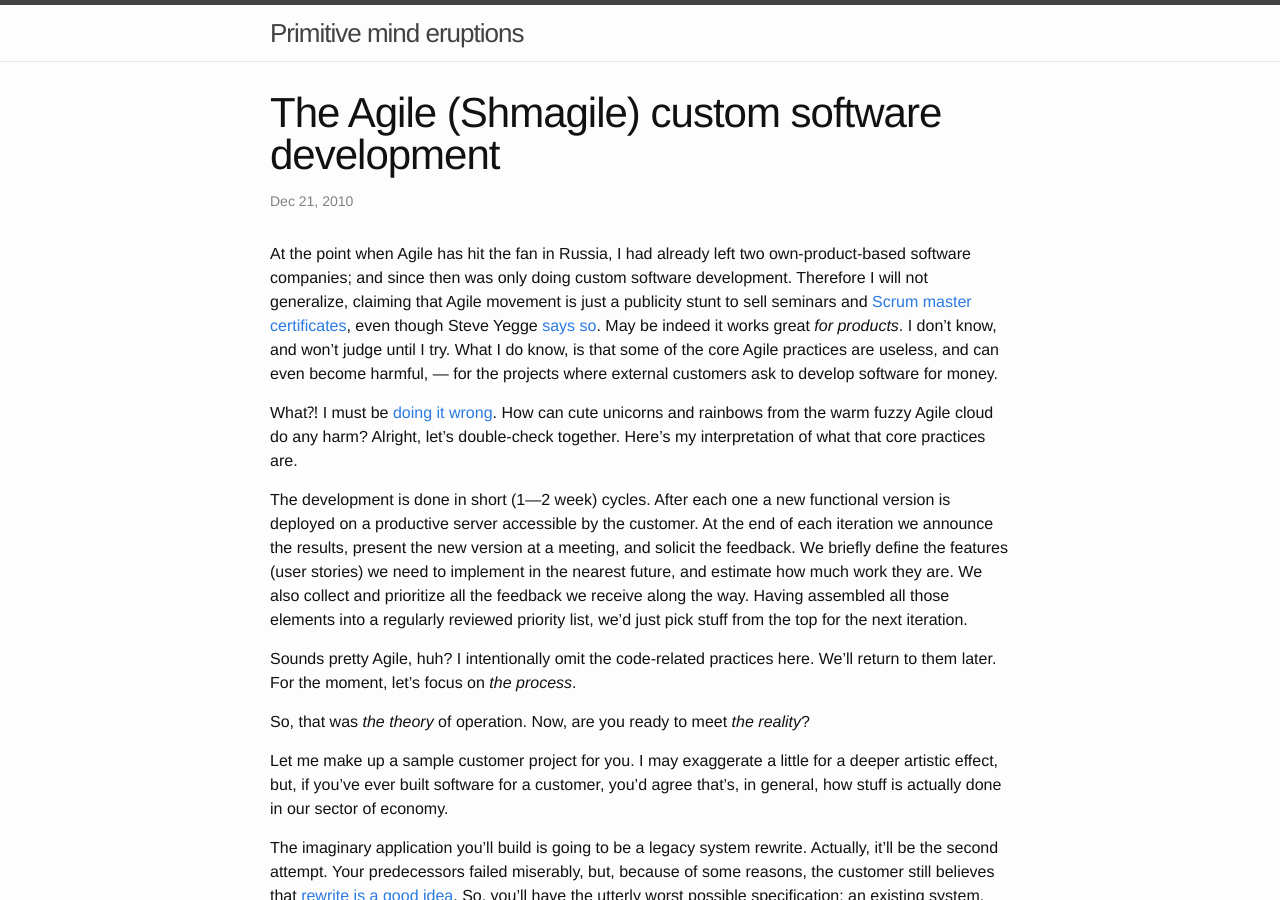
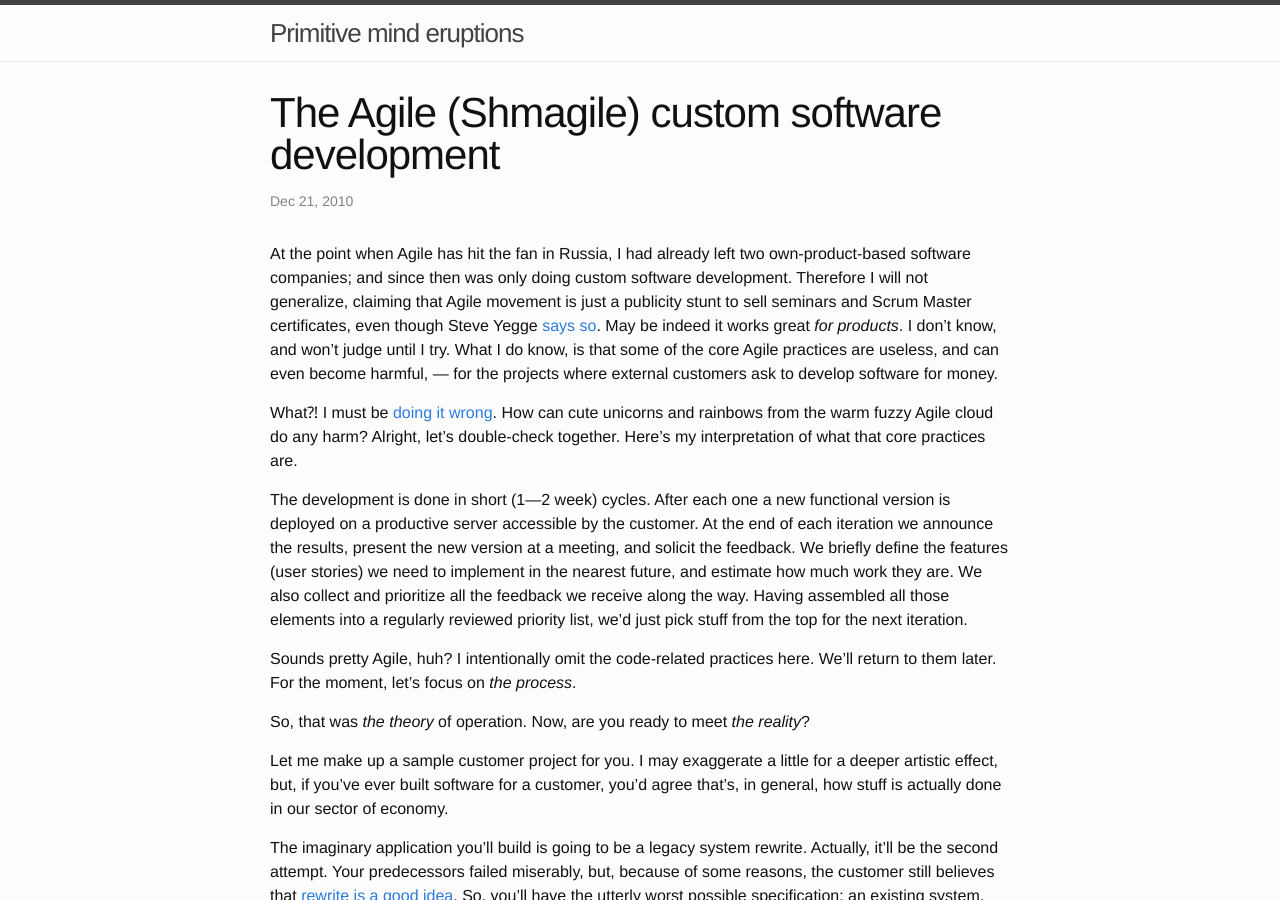
Before and after one commit to ikr/ikr.su-blog, a Jekyll site: the page built from _posts/2010-12-21-agile-shmagile.markdown, in a window 1280 px wide and 900 px high. Built offline with Jekyll 4.4.1, drawn with Linux system fonts in a browser that asks for light colours; comment, search, counter and statistics services are not loaded; some of the changed lines change nothing that is shown.

Commit message:
Links update

```diff
--- a/_posts/2010-12-21-agile-shmagile.markdown
+++ b/_posts/2010-12-21-agile-shmagile.markdown
@@ -9,9 +9,8 @@
 
 At the point when Agile has hit the fan in Russia, I had already left two own-product-based software
 companies; and since then was only doing custom software development. Therefore I will not
-generalize, claiming that Agile movement is just a publicity stunt to sell seminars and
-[Scrum master certificates](http://blog.objectmentor.com/articles/2010/04/27/certification-dont-waste-your-time
-"Certification: Don't Waste Your Time!"), even though Steve Yegge
+generalize, claiming that Agile movement is just a publicity stunt to sell seminars and Scrum Master
+certificates, even though Steve Yegge
 [says so](http://steve-yegge.blogspot.com/2006/09/good-agile-bad-agile_27.html). May be indeed it
 works great _for products_. I don't know, and won't judge until I try. What I do know, is that some
 of the core Agile practices are useless, and can even become harmful, — for the projects where
@@ -105,7 +104,7 @@
 totally don't! The only time they pay any attention to the application is during your meetings. And
 they are thoughtfully nodding then, asking questions — ultimately to conclude that the system is not
 finished yet, and all those missing things they're asking about are coming in the following
-iterations. Now imagine, [what happens](http://www.flickr.com/photos/34391223@N07/3199541334/), when
+iterations. Now imagine, [what happens](https://www.youtube.com/watch?v=zsTRxXvQY0s), when
 they — the very first time — _really_ start using the system, only a year after the project started.
 
 So, what do you think? Is the customer _wrong_ when acting like that? I don't think so. Well, at
```
